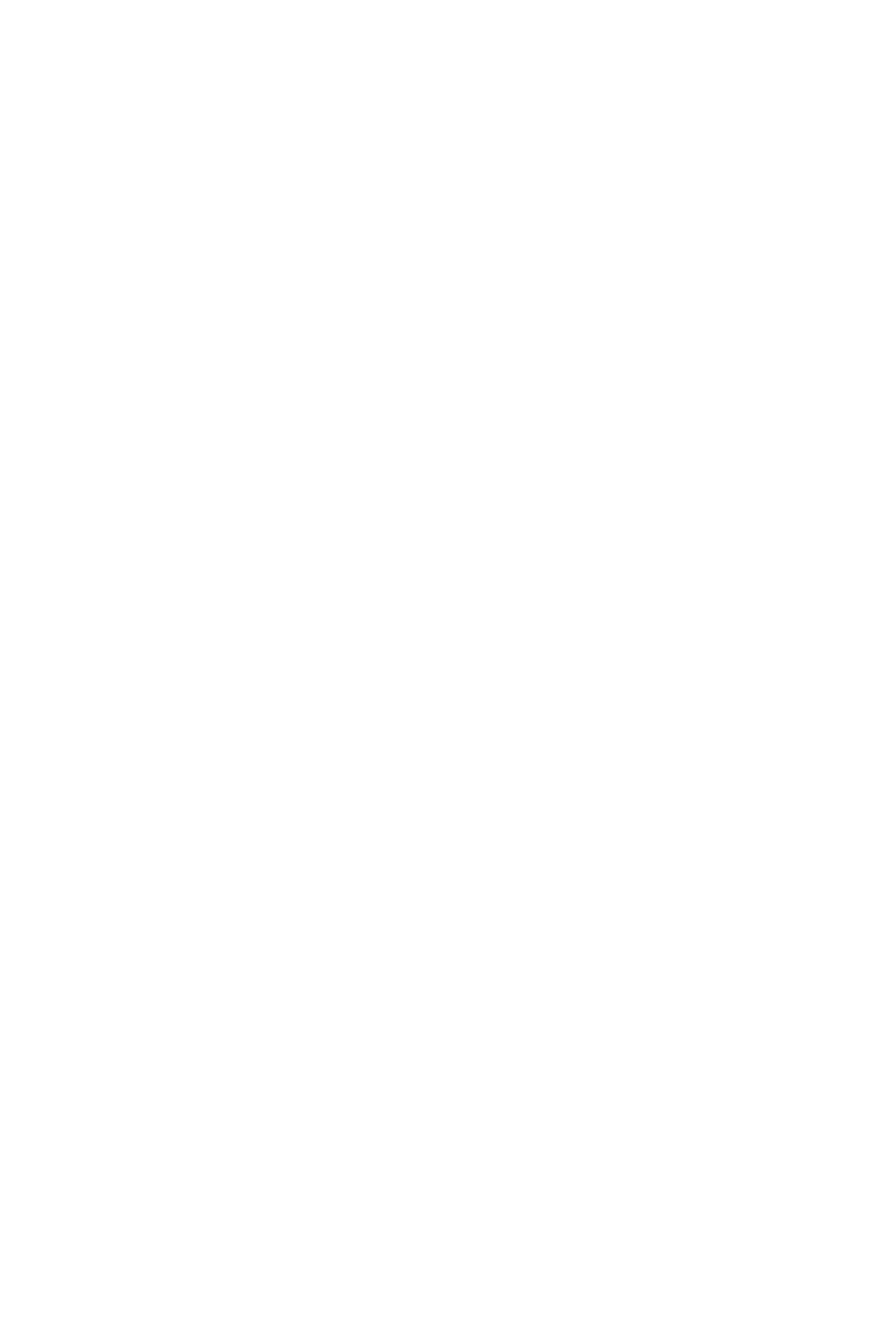
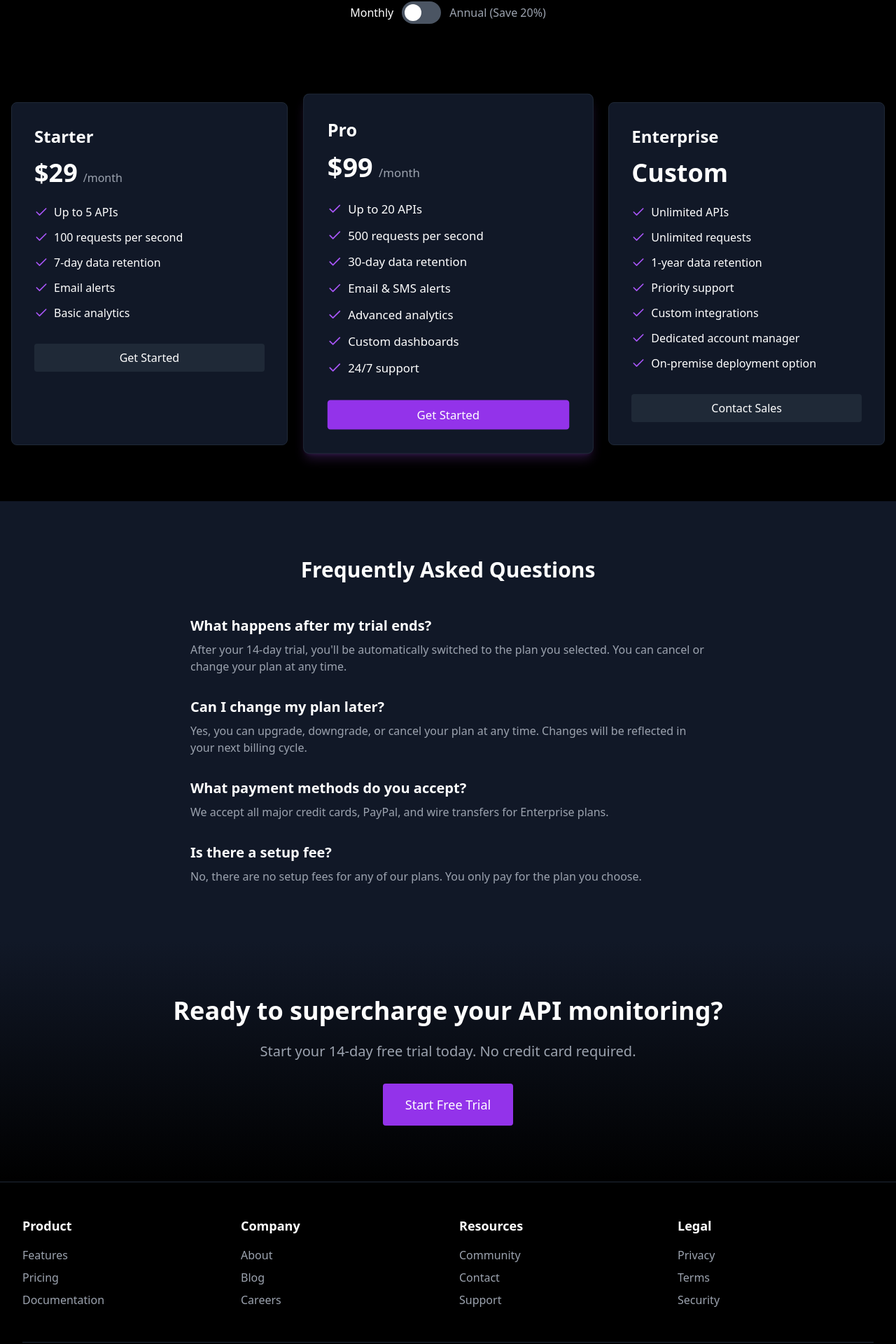
Before and after one commit to AtharvaPanegai/garuda-ui, a React (Vite) app: page /pricing in a window 1280 px wide. Shown: the part 258-2178 px from the top of the page at 70% size. Before the commit the page ends 800 px from the top, so only its background shows below. Built offline with nearby package versions, Linux system fonts and the light colour scheme.

Commit message:
Issue-8 || Adding Pricing page

```diff
--- a/src/Components/PricingPageComponent/index.jsx
+++ b/src/Components/PricingPageComponent/index.jsx
@@ -1,8 +1,251 @@
+import React, { useState } from 'react';
+import { Check } from 'lucide-react';
+import { useNavigate } from 'react-router-dom';
 
-const PricingPageComponent = () => {
+const pricingPlans = [
+  {
+    name: "Starter",
+    price: {
+      monthly: 29,
+      annually: 290,
+    },
+    features: [
+      "Up to 5 APIs",
+      "100 requests per second",
+      "7-day data retention",
+      "Email alerts",
+      "Basic analytics",
+    ],
+  },
+  {
+    name: "Pro",
+    price: {
+      monthly: 99,
+      annually: 990,
+    },
+    features: [
+      "Up to 20 APIs",
+      "500 requests per second",
+      "30-day data retention",
+      "Email & SMS alerts",
+      "Advanced analytics",
+      "Custom dashboards",
+      "24/7 support",
+    ],
+  },
+  {
+    name: "Enterprise",
+    price: {
+      monthly: "Custom",
+      annually: "Custom",
+    },
+    features: [
+      "Unlimited APIs",
+      "Unlimited requests",
+      "1-year data retention",
+      "Priority support",
+      "Custom integrations",
+      "Dedicated account manager",
+      "On-premise deployment option",
+    ],
+  },
+];
+
+const PricingPage = () => {
+  const [isAnnual, setIsAnnual] = useState(false);
+  const navigate = useNavigate();
+
+  const _navigateToGivenPage = (pagePath) =>{
+      navigate(pagePath);
+  }
+
   return (
-    <div>PricingPageComponent</div>
-  )
-}
+    <div className="min-h-screen bg-black text-white">
+      {/* Navigation */}
+      <nav className="fixed w-full z-50 bg-black/80 backdrop-blur-md border-b border-gray-800">
+        <div className="max-w-7xl mx-auto px-4 sm:px-6 lg:px-8">
+          <div className="flex justify-between h-16">
+            <div className="flex items-center">
+              <a href="/" className="text-2xl font-bold bg-gradient-to-r from-purple-500 to-blue-500 bg-clip-text text-transparent">
+                APIRadar
+              </a>
+            </div>
+            <div className="flex items-center space-x-4">
+              <button onClick = {()=>_navigateToGivenPage("/signin")} className="text-gray-300 hover:text-white">Log In</button>
+              <button onClick = {()=>_navigateToGivenPage("/signup")} className="bg-purple-600 hover:bg-purple-700 text-white px-4 py-2 rounded">
+                Try Now
+              </button>
+            </div>
+          </div>
+        </div>
+      </nav>
 
-export default PricingPageComponent
+      {/* Pricing Header */}
+      <section className="pt-32 pb-16 px-4">
+        <div className="max-w-3xl mx-auto text-center">
+          <h1 className="text-4xl md:text-5xl font-bold mb-6">Simple, transparent pricing</h1>
+          <p className="text-xl text-gray-400 mb-8">
+            Choose the plan that's right for you. All plans come with a 14-day free trial.
+          </p>
+          <div className="flex items-center justify-center mb-12">
+            <span className={`mr-3 ${isAnnual ? 'text-gray-400' : 'text-white'}`}>Monthly</span>
+            <button
+              className={`relative w-14 h-8 rounded-full p-1 transition-colors duration-300 focus:outline-none focus:ring-2 focus:ring-purple-500 ${
+                isAnnual ? 'bg-purple-600' : 'bg-gray-600'
+              }`}
+              onClick={() => setIsAnnual(!isAnnual)}
+            >
+              <span
+                className={`block w-6 h-6 rounded-full bg-white transition-transform duration-300 ${
+                  isAnnual ? 'translate-x-6' : ''
+                }`}
+              />
+            </button>
+            <span className={`ml-3 ${isAnnual ? 'text-white' : 'text-gray-400'}`}>Annual (Save 20%)</span>
+          </div>
+        </div>
+      </section>
+
+      {/* Pricing Plans */}
+      <section className="pb-20 px-4">
+        <div className="max-w-7xl mx-auto">
+          <div className="grid grid-cols-1 md:grid-cols-3 gap-8">
+            {pricingPlans.map((plan, index) => (
+              <div
+                key={plan.name}
+                className={`bg-gray-900 rounded-lg p-8 border border-gray-800 ${
+                  index === 1 ? 'md:scale-105 md:shadow-lg md:shadow-purple-500/20' : ''
+                }`}
+              >
+                <h3 className="text-2xl font-bold mb-4">{plan.name}</h3>
+                <div className="mb-6">
+                  <span className="text-4xl font-bold">
+                    {typeof plan.price[isAnnual ? 'annually' : 'monthly'] === 'number'
+                      ? `$${plan.price[isAnnual ? 'annually' : 'monthly']}`
+                      : plan.price[isAnnual ? 'annually' : 'monthly']}
+                  </span>
+                  {typeof plan.price[isAnnual ? 'annually' : 'monthly'] === 'number' && (
+                    <span className="text-gray-400 ml-2">
+                      /{isAnnual ? 'year' : 'month'}
+                    </span>
+                  )}
+                </div>
+                <ul className="space-y-3 mb-8">
+                  {plan.features.map((feature) => (
+                    <li key={feature} className="flex items-center">
+                      <Check className="w-5 h-5 text-purple-500 mr-2 flex-shrink-0" />
+                      <span>{feature}</span>
+                    </li>
+                  ))}
+                </ul>
+                <button
+                  onClick = {()=>_navigateToGivenPage("/signup")}
+                  className={`w-full py-2 rounded ${
+                    index === 1
+                      ? 'bg-purple-600 hover:bg-purple-700'
+                      : 'bg-gray-800 hover:bg-gray-700'
+                  }`}
+                >
+                  {plan.name === 'Enterprise' ? 'Contact Sales' : 'Get Started'}
+                </button>
+              </div>
+            ))}
+          </div>
+        </div>
+      </section>
+
+      {/* FAQ Section */}
+      <section className="py-20 bg-gray-900">
+        <div className="max-w-3xl mx-auto px-4">
+          <h2 className="text-3xl font-bold text-center mb-12">Frequently Asked Questions</h2>
+          <div className="space-y-8">
+            <div>
+              <h3 className="text-xl font-semibold mb-2">What happens after my trial ends?</h3>
+              <p className="text-gray-400">
+                After your 14-day trial, you'll be automatically switched to the plan you selected.
+                You can cancel or change your plan at any time.
+              </p>
+            </div>
+            <div>
+              <h3 className="text-xl font-semibold mb-2">Can I change my plan later?</h3>
+              <p className="text-gray-400">
+                Yes, you can upgrade, downgrade, or cancel your plan at any time. Changes will be
+                reflected in your next billing cycle.
+              </p>
+            </div>
+            <div>
+              <h3 className="text-xl font-semibold mb-2">What payment methods do you accept?</h3>
+              <p className="text-gray-400">
+                We accept all major credit cards, PayPal, and wire transfers for Enterprise plans.
+              </p>
+            </div>
+            <div>
+              <h3 className="text-xl font-semibold mb-2">Is there a setup fee?</h3>
+              <p className="text-gray-400">
+                No, there are no setup fees for any of our plans. You only pay for the plan you choose.
+              </p>
+            </div>
+          </div>
+        </div>
+      </section>
+
+      {/* CTA Section */}
+      <section className="py-20 bg-gradient-to-b from-gray-900 to-black">
+        <div className="max-w-4xl mx-auto text-center px-4">
+          <h2 className="text-3xl md:text-4xl font-bold mb-6">Ready to supercharge your API monitoring?</h2>
+          <p className="text-xl text-gray-400 mb-8">
+            Start your 14-day free trial today. No credit card required.
+          </p>
+          <button onClick = {()=>_navigateToGivenPage("/signup")} className="bg-purple-600 hover:bg-purple-700 text-white text-lg px-8 py-4 rounded">
+            Start Free Trial
+          </button>
+        </div>
+      </section>
+
+      {/* Footer */}
+      <footer className="bg-black border-t border-gray-800 py-12">
+        <div className="max-w-7xl mx-auto px-4 sm:px-6 lg:px-8">
+          <div className="grid grid-cols-2 md:grid-cols-4 gap-8">
+            <div>
+              <h3 className="text-lg font-semibold mb-4">Product</h3>
+              <ul className="space-y-2">
+                <li><a href="#" className="text-gray-400 hover:text-white">Features</a></li>
+                <li><a href="#" className="text-gray-400 hover:text-white">Pricing</a></li>
+                <li><a href="#" className="text-gray-400 hover:text-white">Documentation</a></li>
+              </ul>
+            </div>
+            <div>
+              <h3 className="text-lg font-semibold mb-4">Company</h3>
+              <ul className="space-y-2">
+                <li><a href="#" className="text-gray-400 hover:text-white">About</a></li>
+                <li><a href="#" className="text-gray-400 hover:text-white">Blog</a></li>
+                <li><a href="#" className="text-gray-400 hover:text-white">Careers</a></li>
+              </ul>
+            </div>
+            <div>
+              <h3 className="text-lg font-semibold mb-4">Resources</h3>
+              <ul className="space-y-2">
+                <li><a href="#" className="text-gray-400 hover:text-white">Community</a></li>
+                <li><a href="#" className="text-gray-400 hover:text-white">Contact</a></li>
+                <li><a href="#" className="text-gray-400 hover:text-white">Support</a></li>
+              </ul>
+            </div>
+            <div>
+              <h3 className="text-lg font-semibold mb-4">Legal</h3>
+              <ul className="space-y-2">
+                <li><a href="#" className="text-gray-400 hover:text-white">Privacy</a></li>
+                <li><a href="#" className="text-gray-400 hover:text-white">Terms</a></li>
+                <li><a href="#" className="text-gray-400 hover:text-white">Security</a></li>
+              </ul>
+            </div>
+          </div>
+          <div className="mt-12 pt-8 border-t border-gray-800 text-center text-gray-400">
+            <p>&copy; {new Date().getFullYear()} APIRadar. All rights reserved.</p>
+          </div>
+        </div>
+      </footer>
+    </div>
+  );
+};
+
+export default PricingPage;
```
